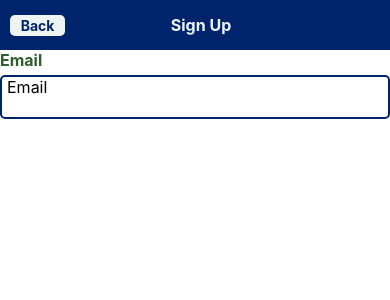
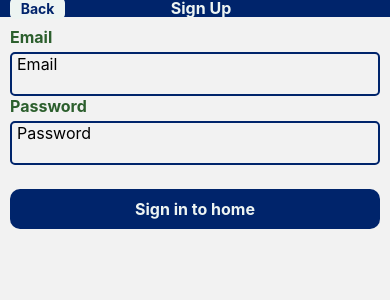
Before and after one commit to Ibrahim-Lokman/ProductInfo, a React Native app: screen /SignIn in a window 390 px wide. Shown: the top 300 px of the page. Built offline with nearby package versions, Linux system fonts and the light colour scheme.

Commit message:
added navigation functionality.

```diff
--- a/App.tsx
+++ b/App.tsx
@@ -1,17 +1,36 @@
 import React from 'react';
 
-import {
-  SafeAreaView,
-} from 'react-native';
 import Splash from './src/features/auth/splash/splash_screen';
-import SignUp from './src/features/auth/signup/signup_screen';
+import { createNativeStackNavigator } from '@react-navigation/native-stack';
+import { NavigationContainer } from '@react-navigation/native';
+import SignIn from './src/features/auth/signin/signin_screen';
+import { createBottomTabNavigator } from '@react-navigation/bottom-tabs';
 
+const Stack = createNativeStackNavigator();
+const Tab = createBottomTabNavigator();
+
+// const Tabs = () => {
+//   <Tab.Navigator>
+//     <Tab.Screen name="Home" component={} />
+//     <Tab.Screen name="Favourite" component={} />
+
+
+//   </Tab.Navigator>
+
+// }
 function App(): React.JSX.Element {
+
+  const isSignedIn = false;
+
   return (
-    <SafeAreaView >
-      {/* <Splash /> */}
-      <SignUp />
-    </SafeAreaView>
+    <NavigationContainer >
+      <Stack.Navigator>
+        <Stack.Screen name="Splash" component={Splash} options={{ headerShown: false }} />
+        <Stack.Screen name="SignIn" component={SignIn} options={{ headerShown: false }} />
+      </Stack.Navigator>
+    </NavigationContainer>
+    // <SignUp />
+
   );
 }
 
--- a/package.json
+++ b/package.json
@@ -10,10 +10,13 @@
     "test": "jest"
   },
   "dependencies": {
+    "@react-navigation/bottom-tabs": "^6.6.1",
     "@react-navigation/native": "^6.1.18",
     "@react-navigation/native-stack": "^6.11.0",
     "react": "18.3.1",
-    "react-native": "0.75.2"
+    "react-native": "0.75.2",
+    "react-native-safe-area-context": "^4.10.9",
+    "react-native-screens": "^3.34.0"
   },
   "devDependencies": {
     "@babel/core": "^7.20.0",
--- a/src/components/authheader/authheader_component.tsx
+++ b/src/components/authheader/authheader_component.tsx
@@ -10,7 +10,7 @@ const AppBar = ({ title, onBackPressed }: { title: string, onBackPressed: () =>
                 flexDirection: 'row',
                 width: '100%',
                 paddingHorizontal: 10,
-                height: 50,
+                height: '7%',
                 alignItems: 'center',
                 backgroundColor: AppColors.primary,
             }
@@ -29,7 +29,7 @@ const AppBar = ({ title, onBackPressed }: { title: string, onBackPressed: () =>
                 }}
                 onPress={
                     () => {
-                        console.log('back pressed');
+                        onBackPressed()
                     }
                 } >
                 <Text
--- a/src/components/button/btn_component.tsx
+++ b/src/components/button/btn_component.tsx
@@ -9,7 +9,7 @@ const AppButton = (props: any) => {
 
     return (
         <TouchableOpacity
-            onPress={handlePress}
+            onPress={props.onPress ?? handlePress}
             style={[styles.container, ...props.customstyle ?? []]}
         >
             <Text style={[styles.title, ...props.customstyle ?? []]} >{props.title}</Text>
--- a/src/components/textinput/textfield_component.tsx
+++ b/src/components/textinput/textfield_component.tsx
@@ -1,5 +1,5 @@
 import React from "react"
-import { KeyboardTypeOptions, Text, TextInput, View } from "react-native"
+import { Keyboard, KeyboardTypeOptions, Text, TextInput, View } from "react-native"
 import { AppColors } from "../../utils/colors"
 
 const AppInputField = (
@@ -30,7 +30,6 @@ const AppInputField = (
             <TextInput
                 keyboardType={keyboardType as KeyboardTypeOptions}
                 multiline={true}
-
                 numberOfLines={2}
                 placeholder={placeholder}
                 style={{
--- /dev/null
+++ b/src/features/auth/signin/signin_screen.tsx
@@ -0,0 +1,65 @@
+import React from "react";
+import { Text, View } from "react-native";
+import App from "../../../../App";
+import AppBar from "../../../components/authheader/authheader_component";
+import AppInputField from "../../../components/textinput/textfield_component";
+import { NavigationAction } from "@react-navigation/native";
+import AppButton from "../../../components/button/btn_component";
+
+
+
+
+const SignIn = ({ navigation }: { navigation: any }) => {
+    const onBack = () => {
+        navigation.goBack();
+    }
+    return (
+        <View>
+            <AppBar title="Sign Up" onBackPressed={onBack} />
+
+            <View style={{
+
+                flexDirection: 'column',
+                justifyContent: 'space-between',
+                height: '93%'
+            }}>
+
+                <View
+                    style={{
+                        padding: 10,
+                    }}
+                >
+                    <AppInputField
+                        placeholder="Email"
+                        label="Email"
+                        keyboardType="numeric"
+                    />
+                    <AppInputField
+                        placeholder="Password"
+                        label="Password"
+                        keyboardType="text"
+                    />
+
+
+                </View>
+                <View style={{ alignItems: "center", padding: 10 }}>
+                    <AppButton
+                        customstyle={[{ width: "100%" }]}
+                        title="Sign in to home"
+                    />
+
+                </View>
+
+
+
+
+
+
+            </View>
+
+
+        </View>
+    );
+}
+
+export default SignIn;
--- a/src/features/auth/signup/signup_screen.tsx
+++ /dev/null
@@ -1,21 +0,0 @@
-import React from "react";
-import { Text, View } from "react-native";
-import App from "../../../../App";
-import AppBar from "../../../components/authheader/authheader_component";
-import AppInputField from "../../../components/textinput/textfield_component";
-
-
-const SignUp = () => {
-    return (
-        <View>
-            <AppBar title="Sign Up" onBackPressed={() => { }} />
-            <AppInputField
-                placeholder="Email"
-                label="Email"
-                keyboardType="numeric"
-            />
-        </View>
-    );
-}
-
-export default SignUp;
--- a/src/features/auth/splash/splash_screen.tsx
+++ b/src/features/auth/splash/splash_screen.tsx
@@ -7,7 +7,9 @@ import App from "../../../../App";
 import { AppColors } from "../../../utils/colors";
 
 
-const Splash = () => {
+const Splash = ({ navigation }: { navigation: any }) => {
+    console.log("Splash Screen")
+    console.log(navigation)
     return (
         <View style={styles.container} >
             <Image
@@ -26,19 +28,21 @@ const Splash = () => {
                 alignItems: 'center',
                 justifyContent: 'space-between',
             }} >
-                <AppButton
-                    title="Sign In"
-                />
-                <View style={{ height: "10%" }} />
+
                 <AppButton
 
                     customstyle={[
                         { backgroundColor: AppColors.secondary, color: AppColors.contentOnSecondary },
                     ]}
 
+                    onPress={() => navigation.navigate('SignIn')}
+                    title="Sign In"
+                />
+                <View style={{ height: "10%" }} />
+                <AppButton
+                    title="Guest mode"
+                />
 
-                    title="Sign up"
-                />
             </View>
 
         </View >
```
Also changed, not shown: src/features/favourite/favourite_screen.tsx (added), src/features/home/home_screen.tsx (added), 1 other file (tests, documents, lock files or other folders).
